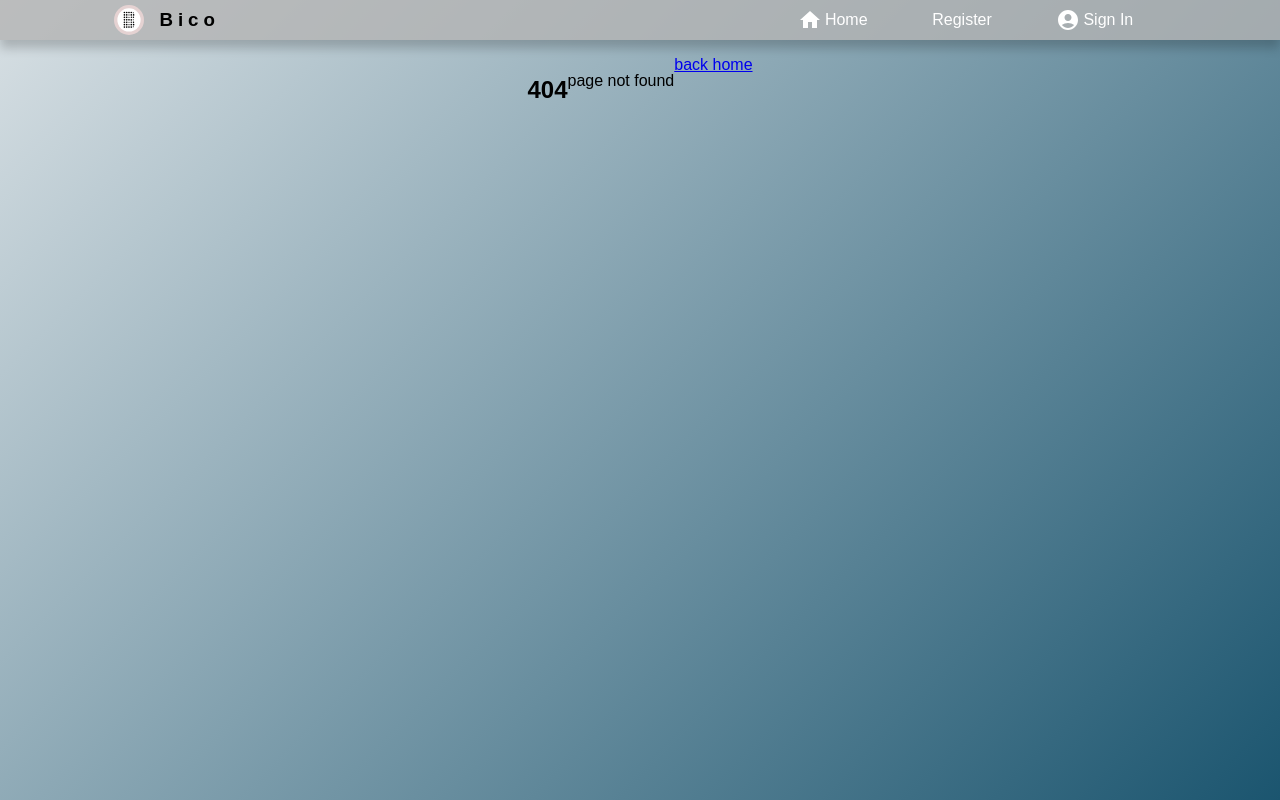
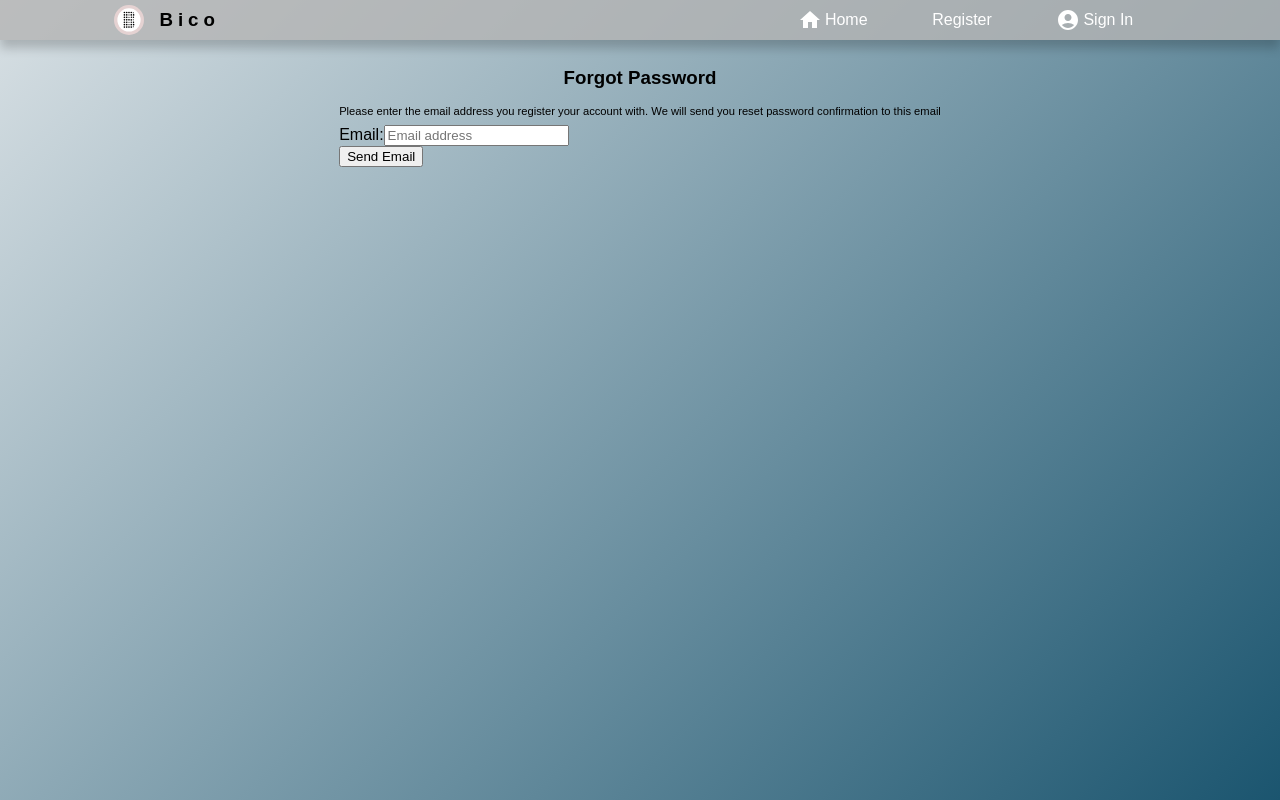
Before and after one commit to nocturnalhum/Bico, a React (Create React App) app in the folder frontend/: page /resetpassword in a window 1280 px wide. Before the commit this address had no page. Built offline with nearby package versions, Linux system fonts and the light colour scheme; the HTML template or start-up script is replaced by a standard one.

Commit message:
Created Model Schema for bikes

```diff
--- a/frontend/src/App.js
+++ b/frontend/src/App.js
@@ -4,6 +4,7 @@ import Error from './pages/Error/Error';
 import Home from './pages/Home/Home';
 import Login from './pages/Login/Login';
 import Register from './pages/Register/Register';
+import ForgotPassword from './pages/ForgotPassword/ForgotPassword';
 import SharedLayout from './pages/SharedLayout/SharedLayout';
 
 function App() {
@@ -14,6 +15,7 @@ function App() {
           <Route index element={<Home />} />
           <Route path='/register' element={<Register />} />
           <Route path='/upload' element={<ImageUpload />} />
+          <Route path='/resetpassword' element={<ForgotPassword />} />
           <Route path='/login' element={<Login />} />
           <Route path='*' element={<Error />} />
         </Route>
--- /dev/null
+++ b/frontend/src/pages/ForgotPassword/ForgotPassword.js
@@ -0,0 +1,62 @@
+import axios from 'axios';
+import React, { useState } from 'react';
+import './forgotPassword.css';
+
+const ForgotPassword = () => {
+  const [email, setEmail] = useState('');
+  const [error, setError] = useState('');
+  const [success, setSuccess] = useState('');
+
+  const forgotPasswordHandler = async (event) => {
+    event.preventDefault();
+
+    const config = {
+      headers: {
+        'Content-Type': 'application/json',
+      },
+    };
+
+    try {
+      const { data } = await axios.post(
+        '/api/auth/v1/forgotpassword',
+        { email },
+        config
+      );
+    } catch (error) {
+      setError(error.response.data.error);
+      setEmail('');
+      setTimeout(() => {
+        setError('');
+      }, 5000);
+    }
+  };
+  return (
+    <div className='forgotpassword-container'>
+      <form onSubmit={forgotPasswordHandler} className='forgotpassword-form'>
+        <h3 className='forgotpassword-screen__title'>Forgot Password</h3>
+        {error && <span className='error-message'>{error}</span>}
+        {success && <span className='success-message'>{success}</span>}
+        <div className='form-group'>
+          <p className='forgotpassword-screen__subtext'>
+            Please enter the email address you register your account with. We
+            will send you reset password confirmation to this email
+          </p>
+          <label htmlFor='email'>Email:</label>
+          <input
+            type='email'
+            required
+            id='email'
+            placeholder='Email address'
+            value={email}
+            onChange={(e) => setEmail(e.target.value)}
+          />
+        </div>
+        <button type='submit' className='btn btn-primary'>
+          Send Email
+        </button>
+      </form>
+    </div>
+  );
+};
+
+export default ForgotPassword;
--- /dev/null
+++ b/frontend/src/pages/ForgotPassword/forgotPassword.css
@@ -0,0 +1,25 @@
+.forgotpassword-screen {
+  width: 100%;
+  height: 100vh;
+  display: flex;
+  justify-content: center;
+  align-items: center;
+}
+
+.forgotpassword-screen__form {
+  width: 380px;
+  padding: 1.5rem;
+  box-shadow: 0 1rem 2rem rgba(0, 0, 0, 0.2);
+  background: #fff;
+}
+
+.forgotpassword-screen__title {
+  text-align: center;
+  margin-bottom: 1rem;
+}
+
+.forgotpassword-screen__subtext {
+  font-size: 0.7rem;
+  display: block;
+  margin: 0.5rem 0;
+}
--- a/frontend/src/pages/Login/Login.js
+++ b/frontend/src/pages/Login/Login.js
@@ -70,7 +70,7 @@ export default function Login() {
               <div className='text'>
                 <span className='reset-password'>
                   Forgot your password?
-                  <Link to='/register' className='login-register '>
+                  <Link to='/resetpassword' className='login-register '>
                     Reset Password
                   </Link>
                 </span>
--- a/frontend/src/pages/Register/register.css
+++ b/frontend/src/pages/Register/register.css
@@ -90,7 +90,7 @@ form .button input {
 
 .login-register {
   margin-left: 3px;
-  color: red;
+  color: rgb(72, 0, 255);
   bottom: 50px;
   text-decoration: none;
 }
```
Also changed, not shown: 1 other file (tests, documents, lock files or other folders).
